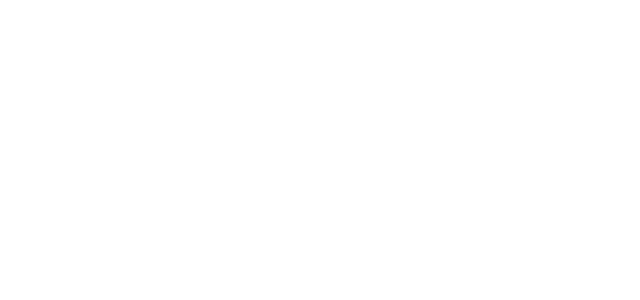
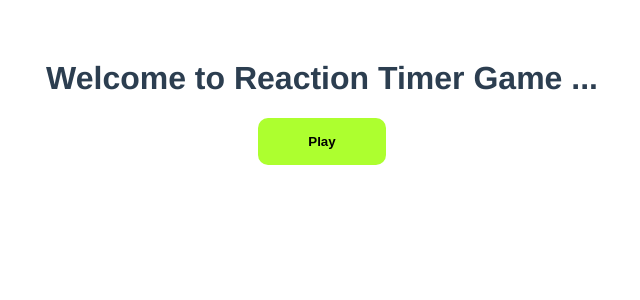
Before and after one commit to kiboma2021/vue-reaction-timer, a Vue app: page / in a window 1280 px wide. Shown: the top 300 px of the page, without its empty margins (318-958 px from the left). Built offline with nearby package versions, Linux system fonts and the light colour scheme.

Commit message:
Add and Style Modal

```diff
--- a/src/App.vue
+++ b/src/App.vue
@@ -1,15 +1,62 @@
 <template>
+
+<div>
+  <h1>{{ heading }}</h1>
+  <button @click="toggleModal">Play</button>
+</div>
+
+  <div v-if="showModal">
+    <Block class="modal">
+
+    </Block>
+  </div>
 
 </template>
 
 <script>
+import Block from './components/Block.vue'
 
 export default {
   name: 'App',
-  components: {}
+  components: {Block},
+
+  data() {
+    return {
+      heading: "Welcome to Reaction Timer Game ...",
+      showModal: false
+    }
+  },
+
+  methods: {
+    toggleModal() {
+      this.showModal = !this.showModal
+    }
+
+  }
 }
+
 </script>
 
+
 <style>
+#app {
+  font-family: Avenir, Helvetica, Arial, sans-serif;
+  -webkit-font-smoothing: antialiased;
+  -moz-osx-font-smoothing: grayscale;
+  text-align: center;
+  color: #2c3e50;
+  margin-top: 60px;
+
+}
+
+button {
+  background-color: greenyellow;
+  color: black;
+  font-weight: bold;
+  border: none;
+  border-radius: 10px;
+  width: 8rem;
+  padding: 1rem;
+}
 
 </style>
```
